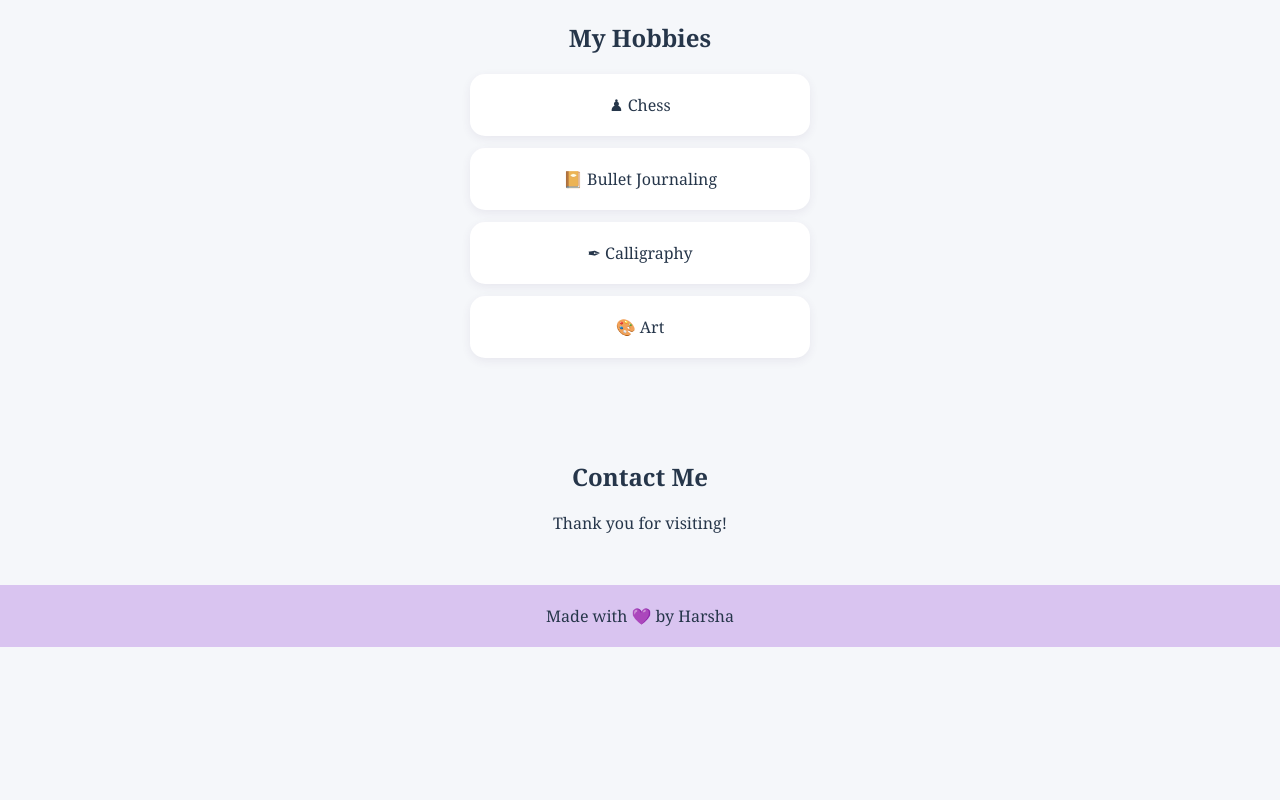
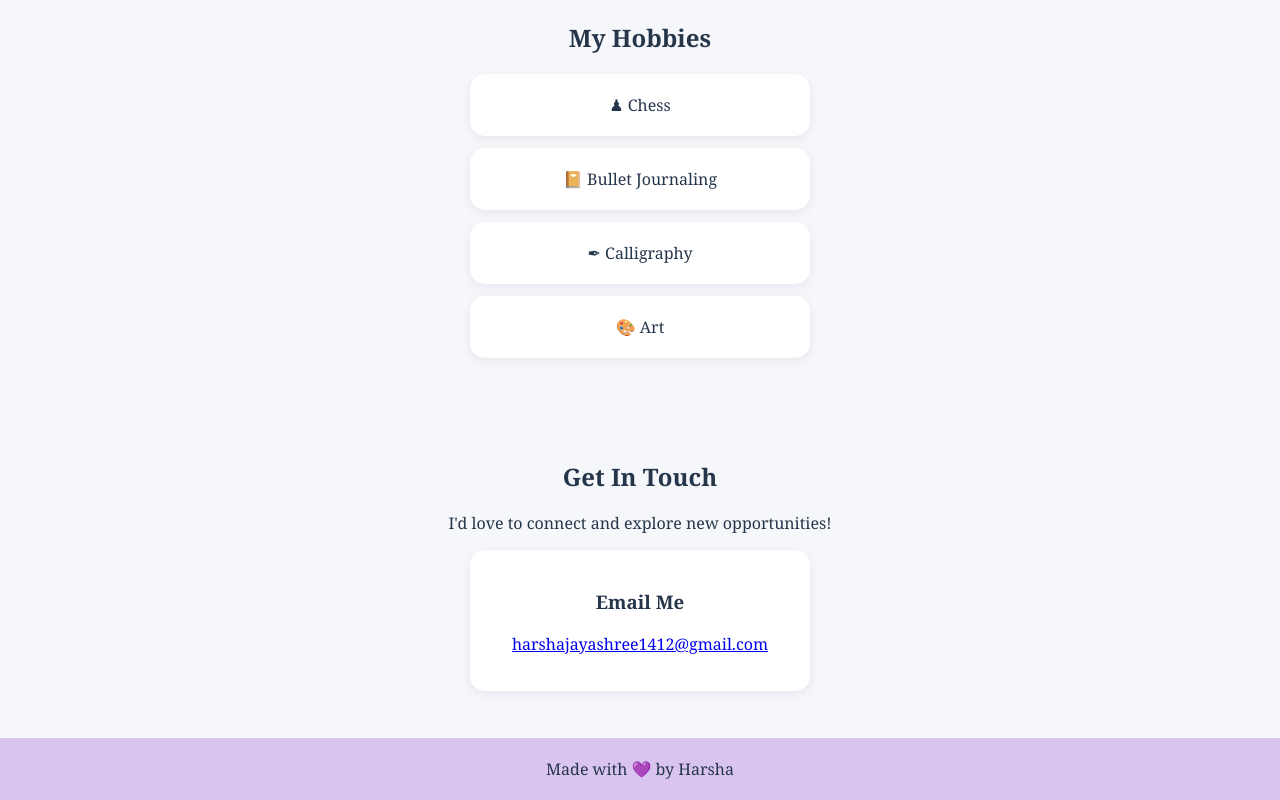
Before and after one commit to harsha-portfolio1/harsha-portfolio, a plain HTML site: page index.html in a window 1280 px wide. Shown: the part 651-1451 px from the top of the page. Before the commit the page ends 1298 px from the top, so only its background shows below. Drawn offline with Linux system fonts and the light colour scheme.

Commit message:
Update index.html

```diff
--- a/index.html
+++ b/index.html
@@ -114,8 +114,19 @@
 </section>
 
 <section id="contact">
-    <h2>Contact Me</h2>
-    <p>Thank you for visiting!</p>
+    <h2>Get In Touch</h2>
+
+    <p>I'd love to connect and explore new opportunities!</p>
+
+    <div class="card">
+        <h3>Email Me</h3>
+
+        <p>
+            <a href="mailto:harshajayashree1412@gmail.com">
+                harshajayashree1412@gmail.com
+            </a>
+        </p>
+    </div>
 </section>
 
 <footer>
```
